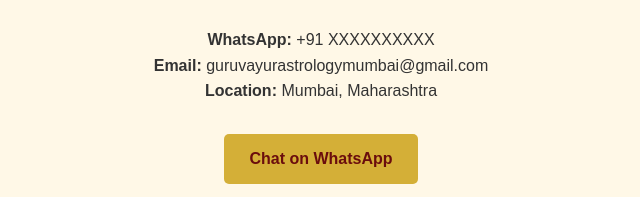
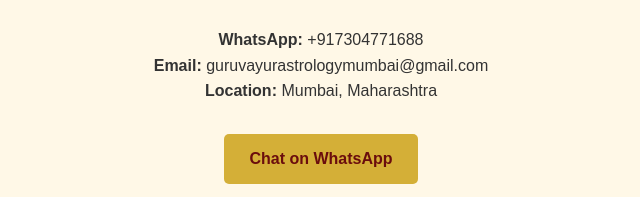
Before and after one commit to Astrology-bot/SREE-GURUVAYOORAPPAN-JYOTHISHALYAM, a plain HTML site: page home.html in a window 1280 px wide. Shown: the part 1359-1556 px from the top of the page, 319-959 px from the left. Drawn offline with Linux system fonts and the light colour scheme.

Commit message:
Update home.html

```diff
--- a/home.html
+++ b/home.html
@@ -172,7 +172,7 @@
 <section class="contact">
     <h2 class="section-title">Contact Us</h2>
 
-    <p><strong>WhatsApp:</strong> +91 XXXXXXXXXX</p>
+    <p><strong>WhatsApp:</strong> +917304771688</p>
     <p><strong>Email:</strong> guruvayurastrologymumbai@gmail.com</p>
     <p><strong>Location:</strong> Mumbai, Maharashtra</p>
 
```
